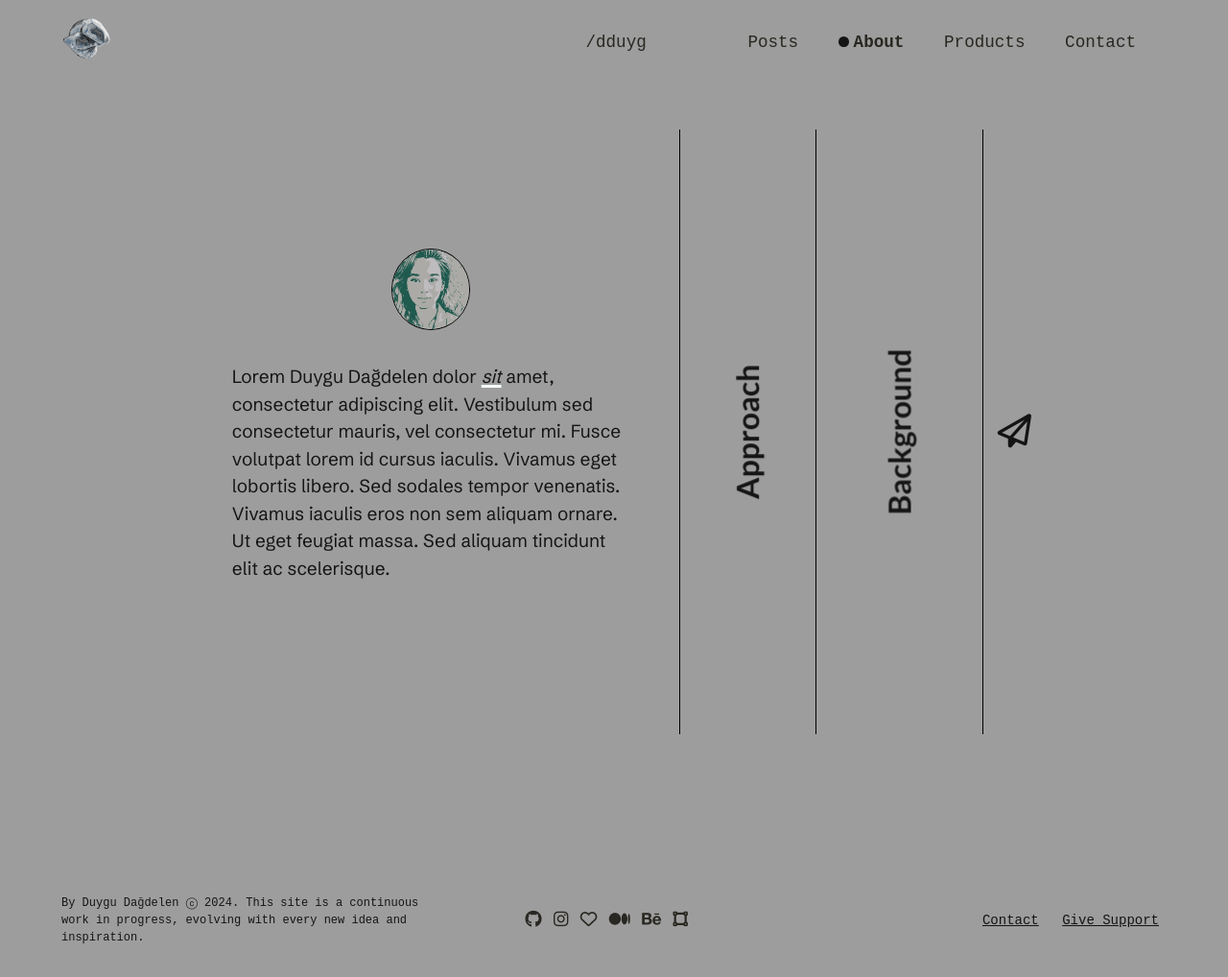
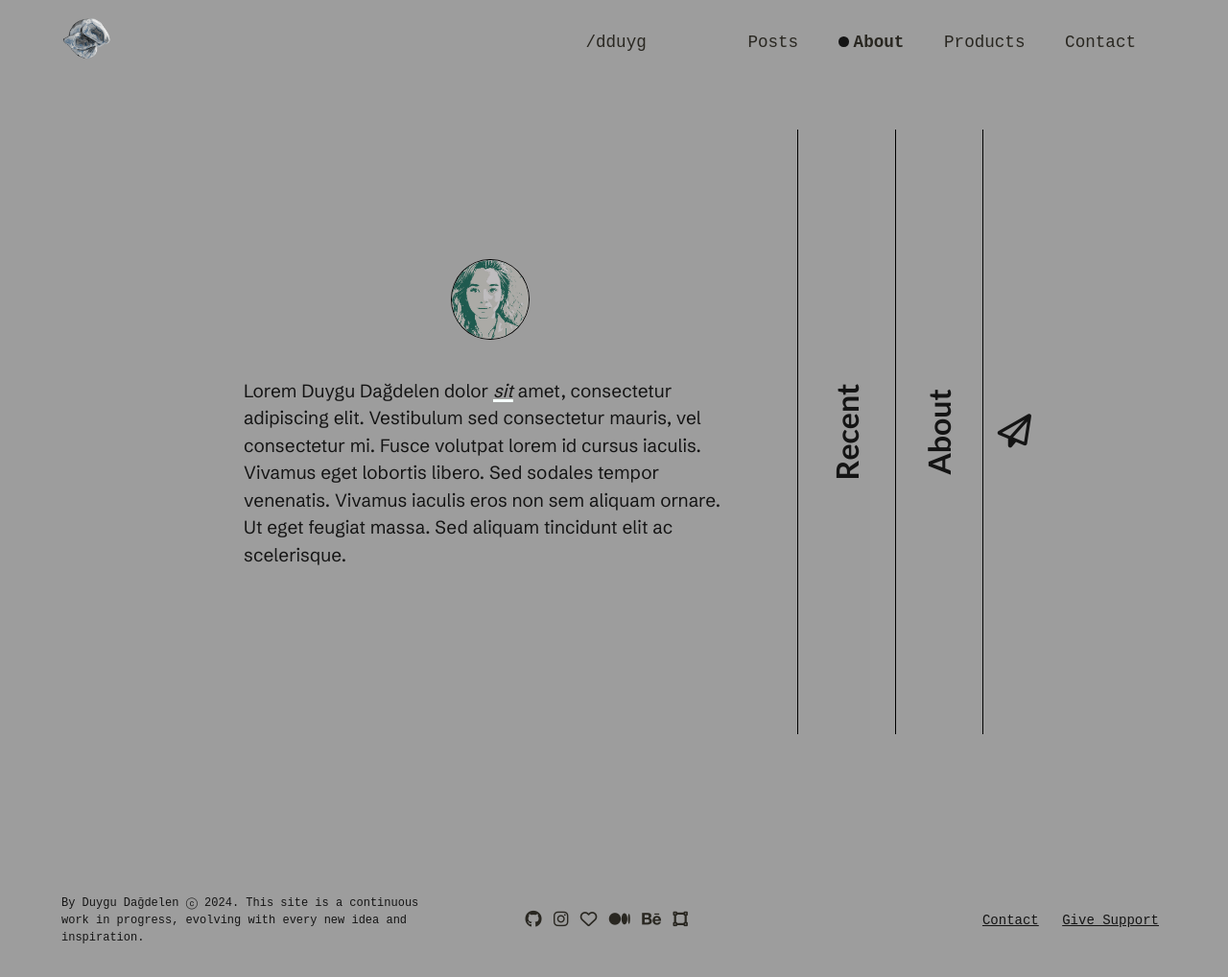
Before and after one commit to dduyg/duuuy, a Jekyll site: the page built from about.html, in a window 1280 px wide. Shown: the whole page at 96% size. Built offline with Jekyll 4.4.1, drawn with Linux system fonts in a browser that asks for light colours; nearby versions of some CDN libraries; some web fonts are replaced.

Commit message:
Update about-panel.html

```diff
--- a/_includes/about-panel.html
+++ b/_includes/about-panel.html
@@ -1,4 +1,4 @@
- <section id="bio" class="panel-active">
+ <section id="welcome" class="panel-active">
     <header>
       <img src="{{ site.baseurl }}/assets/images/dduyg.png" class="profile-img">
     </header>
@@ -8,7 +8,7 @@
   </section>
   <section id="posts" class="panel-inactive">
     <header>
-      <h1>Approach</h1>
+      <h1>Recent</h1>
     </header>
     <div class="content">
       <p>Lorem ipsum dolor sit amet, consectetur adipiscing elit. Vestibulum sed consectetur mauris, vel consectetur mi. Fusce volutpat lorem id cursus iaculis. Vivamus eget lobortis libero. Sed sodales tempor venenatis. Vivamus iaculis eros non sem aliquam ornare. Ut eget feugiat massa. Morbi condimentum, neque vitae vestibulum hendrerit, tortor metus vulputate augue, ut lacinia turpis sem sed dolor. Sed aliquam tincidunt elit ac scelerisque. Donec eleifend libero nisl, feugiat vulputate enim elementum consequat. Nullam scelerisque lorem fringilla urna ullamcorper consectetur.</p>
@@ -17,7 +17,7 @@
   </section>
   <section id="about" class="panel-inactive">
     <header>
-      <h1>Background</h1>
+      <h1>About</h1>
     </header>
     <div class="content">
       <p>Lorem ipsum dolor sit amet, consectetur adipiscing elit. Vestibulum sed consectetur mauris, vel consectetur mi. Fusce volutpat lorem id cursus iaculis. Vivamus eget lobortis libero. Sed sodales tempor venenatis. Vivamus iaculis eros non sem aliquam ornare. Ut eget feugiat massa. Morbi condimentum, neque vitae vestibulum hendrerit, tortor metus vulputate augue, ut lacinia turpis sem sed dolor. Sed aliquam tincidunt elit ac scelerisque. Donec eleifend libero nisl, feugiat vulputate enim elementum consequat. Nullam scelerisque lorem fringilla urna ullamcorper consectetur.</p>
```
